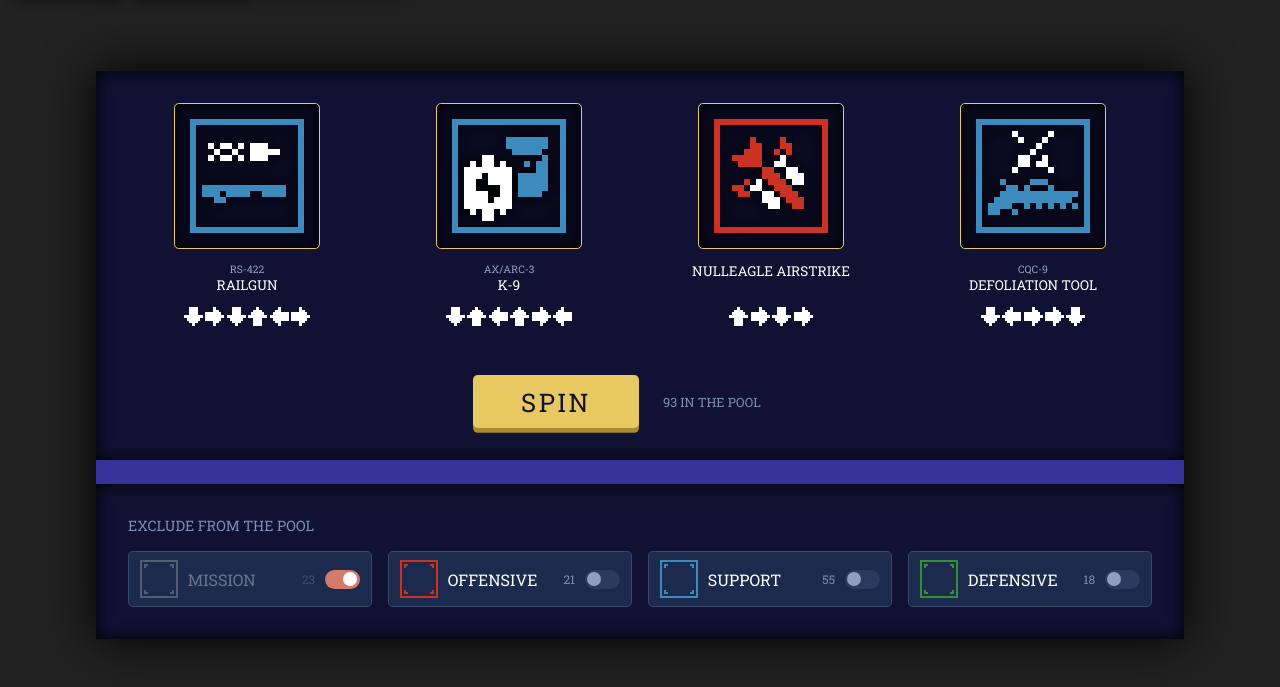
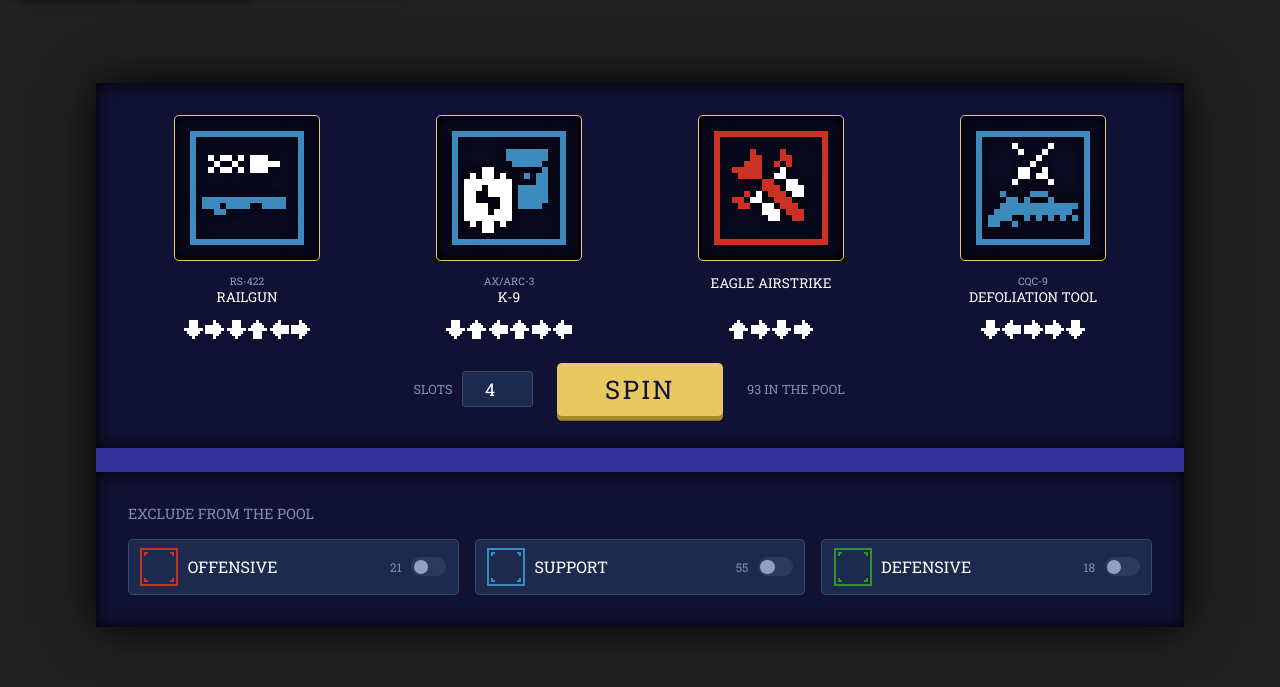
Before and after one commit to GonzoOO7/stratagemlegend, a website: page gamble.html in a window 1280 px wide. Both pictures are taken after a click on the button "SPIN". Shown: the part 69-756 px from the top of the page. Drawn offline with Linux system fonts and the light colour scheme.

Commit message:
gambling: no mission, 1-16 slots, intro on page load

```diff
--- a/gamble.html
+++ b/gamble.html
@@ -23,6 +23,10 @@
     <div id="machine">
         <div id="slots"></div>
         <div id="lever">
+            <label id="count-field">
+                slots
+                <input id="count" type="number" min="1" max="16" step="1" value="4">
+            </label>
             <button id="spin" type="button">spin</button>
             <span id="pool"></span>
         </div>
--- a/scripts/gamble.js
+++ b/scripts/gamble.js
@@ -1,29 +1,54 @@
-// Loadout gamble: four slots, one spin, one random stratagem per slot - never
-// the same one twice in a spin. Whole top-level categories can be taken out of
-// the pool; Mission is out by default. The choice is remembered.
+// LET'S GO GAMBLING: pick how many slots (1-16), spin, get one random stratagem
+// per slot - never the same one twice in a spin. Mission stratagems are never
+// dealt here; the other top-level categories can each be left out of the pool.
+// Slot count and exclusions are remembered.
 
-const SLOTS = 4;
+const MIN_SLOTS = 1;
+const MAX_SLOTS = 16;
+const ART = 19;             // stratagem art is 19px; icons scale by whole steps
+const REEL_MAX = 144;       // px, the full-size reel
+const REEL_GRID = 76;       // px, reel size in the 4x4 grid (57px icons, 3x)
+const LABEL_MIN = 128;      // px of column width needed to show name and code
+const NEVER = new Set(["Mission"]);   // categories this page never deals from
 const STORE = "stratagemlegend.gamble";
-const FIRST_STOP = 700;     // ms until the first reel stops
-const NEXT_STOP = 350;      // ms between the following ones
-const TICK = 70;            // ms per icon while a reel is rolling
+const TICK = 40;            // ms per icon while a reel is rolling
+const FIRST_STOP = 1300;    // ms from the spin to the first reel stopping
+const NEXT_STOP = 100;      // ms between reels, however many there are
+const LOSE_DELAY = 120;     // ms from the last click to "aw dang it", as in the song
+
+// Gamble Core sounds, with the game's own sounds standing in if a clip is
+// missing. "start" greets you when the page opens; the rest belong to a spin.
+const GambleSfx = {
+    start: {src: "/assets/sfx/gamble/lets go gambling.ogg", fallback: null},
+    stop:  {src: "/assets/sfx/gamble/click.ogg", fallback: "click"},
+    lose:  {src: "/assets/sfx/gamble/aw dang it.ogg", fallback: "wrong"}
+};
 
 const slotsEl = document.getElementById("slots");
 const spinBtn = document.getElementById("spin");
+const countEl = document.getElementById("count");
 const optionsEl = document.getElementById("options");
 const poolEl = document.getElementById("pool");
 
-let excluded = new Set(["Mission"]);
+let slotCount = 4;
+let excluded = new Set();
 let categoriesOf = {};      // id -> Set of top-level category names
 let slots = [];
 let spinning = false;
 
 // --- preferences -------------------------------------------------------------
 
+function clampCount(n) {
+    return Math.min(Math.max(Math.round(Number(n)) || MIN_SLOTS, MIN_SLOTS), MAX_SLOTS);
+}
+
 function loadPrefs() {
     try {
         const saved = JSON.parse(localStorage.getItem(STORE));
-        if (saved && Array.isArray(saved.excluded)) excluded = new Set(saved.excluded);
+        if (saved && Array.isArray(saved.excluded)) {
+            excluded = new Set(saved.excluded.filter(c => !NEVER.has(c)));
+        }
+        if (saved && saved.slots) slotCount = clampCount(saved.slots);
     } catch {
         // unreadable or blocked storage: keep the defaults
     }
@@ -31,10 +56,49 @@ function loadPrefs() {
 
 function savePrefs() {
     try {
-        localStorage.setItem(STORE, JSON.stringify({excluded: [...excluded]}));
+        localStorage.setItem(STORE, JSON.stringify({excluded: [...excluded], slots: slotCount}));
     } catch {
         // storage blocked: the choice just won't survive a reload
     }
+}
+
+// --- sound -------------------------------------------------------------------
+
+const clips = {};
+
+function loadClips() {
+    for (const [name, {src}] of Object.entries(GambleSfx)) {
+        const audio = new Audio(src);
+        audio.preload = "auto";
+        clips[name] = audio;
+    }
+}
+
+function playGamble(name) {
+    const clip = clips[name];
+    const sound = clip.cloneNode();
+    sound.volume = sfxVolume;
+    sound.play().catch(() => {
+        // clip missing (or blocked): fall back to the game's sound, if any
+        if (GambleSfx[name].fallback) playSfx(GambleSfx[name].fallback).catch(() => {});
+    });
+}
+
+// "Let's go gambling!" as the page opens. Browsers may refuse sound before the
+// first interaction with a page - then it plays on the first click or key.
+function playIntro() {
+    const sound = clips.start.cloneNode();
+    sound.volume = sfxVolume;
+    sound.play().catch(err => {
+        if (err.name !== "NotAllowedError") return;     // missing clip: stay quiet
+        const once = () => {
+            removeEventListener("pointerdown", once, true);
+            removeEventListener("keydown", once, true);
+            playGamble("start");
+        };
+        addEventListener("pointerdown", once, true);
+        addEventListener("keydown", once, true);
+    });
 }
 
 // --- pool --------------------------------------------------------------------
@@ -53,12 +117,12 @@ function indexCategories() {
 }
 
 // A stratagem filed under several categories is out as soon as any of them is
-// excluded: Eagle Rearm also lives under Mission > Ship, so it goes with Mission.
+// out: Eagle Rearm also lives under Mission > Ship, so it is never dealt.
 function pool() {
     return Data.stratagems.filter(s => {
         const categories = categoriesOf[s.id];
         if (s.disabled || !categories) return false;
-        return ![...categories].some(c => excluded.has(c));
+        return ![...categories].some(c => NEVER.has(c) || excluded.has(c));
     });
 }
 
@@ -66,14 +130,42 @@ function updatePool() {
     const n = pool().length;
     poolEl.textContent = n ? `${n} in the pool` : "pool is empty";
     spinBtn.disabled = spinning || n === 0;
+    countEl.disabled = spinning;
 }
 
 // --- slots -------------------------------------------------------------------
 
 const EMPTY_ICON = () => Paths.ui + "back.png";
 
+// All reels share one row - except a full house of 16, which goes 4x4.
+function columns() {
+    return slotCount === MAX_SLOTS ? 4 : slotCount;
+}
+
+// Reels shrink to fit their column; the icon inside scales by whole steps of
+// the 19px art so it stays crisp. Columns too narrow for name and arrow code
+// show the icon alone - the name is in its tooltip.
+function sizeReels() {
+    const cols = columns();
+    const gap = cols > 6 ? 8 : 24;
+    const colWidth = (slotsEl.clientWidth - gap * (cols - 1)) / cols;
+    const reel = Math.floor(Math.min(colWidth, slotCount === MAX_SLOTS ? REEL_GRID : REEL_MAX));
+    const icon = Math.max(1, Math.floor(reel * 0.8 / ART)) * ART;
+
+    slotsEl.style.gridTemplateColumns = `repeat(${cols}, 1fr)`;
+    slotsEl.style.columnGap = gap + "px";
+    slotsEl.style.rowGap = slotCount === MAX_SLOTS ? "1rem" : "";
+    slotsEl.style.setProperty("--reel", reel + "px");
+    slotsEl.style.setProperty("--icon", icon + "px");
+    slotsEl.classList.toggle("bare", colWidth < LABEL_MIN);
+}
+
 function buildSlots() {
-    for (let i = 0; i < SLOTS; i++) {
+    slotsEl.replaceChildren();
+    slots = [];
+    sizeReels();
+
+    for (let i = 0; i < slotCount; i++) {
         const icon = el("img", "icon", {src: EMPTY_ICON(), alt: ""});
         const name = el("div", "name");
         const code = el("div", "code");
@@ -86,20 +178,26 @@ function buildSlots() {
 function show(slot, stratagem) {
     if (!stratagem) {
         slot.icon.src = EMPTY_ICON();
+        slot.box.title = "Nothing left in the pool";
         slot.name.replaceChildren(el("span", "prefix", {textContent: "nothing left"}));
         slot.code.replaceChildren();
         return;
     }
     slot.icon.src = stratagemIcon(stratagem.id) || EMPTY_ICON();
+    slot.box.title = (stratagem.prefix ? stratagem.prefix + " " : "") + stratagem.name;
+    // replaceChildren would print a null as the text "null", so no placeholders.
+    const name = el("span", "", {textContent: stratagem.name});
     slot.name.replaceChildren(
-        stratagem.prefix ? el("span", "prefix", {textContent: stratagem.prefix}) : null,
-        el("span", "", {textContent: stratagem.name})
+        ...(stratagem.prefix ? [el("span", "prefix", {textContent: stratagem.prefix})] : []),
+        name
     );
     slot.code.replaceChildren(
         ...[...stratagem.code].map(k => el("img", "", {src: Sprites.arrows[k], alt: k}))
     );
 }
 
+// The reels roll, then stop one by one, left to right, a click each, and the
+// last one lands on "aw dang it".
 async function spin() {
     if (spinning) return;
     const candidates = pool();
@@ -107,11 +205,12 @@ async function spin() {
 
     spinning = true;
     updatePool();
-    const result = shuffle([...candidates]).slice(0, SLOTS);
+    const result = shuffle([...candidates]).slice(0, slotCount);
 
     for (const slot of slots) {
         slot.box.classList.remove("landed");
         slot.box.classList.add("rolling");
+        slot.box.title = "";
         slot.name.replaceChildren();
         slot.code.replaceChildren();
     }
@@ -122,18 +221,17 @@ async function spin() {
         }
     }, TICK);
 
-    // Reels stop one by one, left to right, each with a click; the last one
-    // lands with the completion sound on top.
-    for (let i = 0; i < SLOTS; i++) {
+    for (let i = 0; i < slots.length; i++) {
         await sleep(i === 0 ? FIRST_STOP : NEXT_STOP);
         const slot = slots[i];
         slot.box.classList.remove("rolling");
         show(slot, result[i] || null);
         slot.box.classList.add("landed");
-        playSfx("click").catch(() => {});
+        playGamble("stop");
     }
     clearInterval(ticker);
-    setTimeout(() => playSfx("correct").catch(() => {}), 120);
+    await sleep(LOSE_DELAY);
+    playGamble("lose");
 
     spinning = false;
     updatePool();
@@ -141,11 +239,21 @@ async function spin() {
 
 spinBtn.addEventListener("click", spin);
 
+countEl.addEventListener("change", () => {
+    slotCount = clampCount(countEl.value);
+    countEl.value = slotCount;
+    savePrefs();
+    buildSlots();
+});
+
+addEventListener("resize", sizeReels);
+
 // --- options -----------------------------------------------------------------
 
 function buildOptions() {
     optionsEl.replaceChildren();
     for (const root of Data.roots) {
+        if (NEVER.has(root.name)) continue;
         const count = Data.stratagems.filter(s => categoriesOf[s.id]?.has(root.name)).length;
         const input = el("input", "", {type: "checkbox", checked: excluded.has(root.name)});
         input.addEventListener("change", () => {
@@ -175,6 +283,11 @@ function preloadIcons() {
 
 async function start() {
     loadPrefs();
+    loadClips();
+    playIntro();
+    countEl.min = MIN_SLOTS;
+    countEl.max = MAX_SLOTS;
+    countEl.value = slotCount;
     await loadData();
     categoriesOf = indexCategories();
     buildSlots();
--- a/styles/gamble.css
+++ b/styles/gamble.css
@@ -19,10 +19,12 @@
 
 /* --- slots ---------------------------------------------------------------- */
 
+/* Columns, column gap and the --reel / --icon sizes are set from JS to suit
+   the slot count: one row, or 4x4 for a full house of 16. */
 #slots {
     display: grid;
-    grid-template-columns: repeat(4, 1fr);
-    gap: 1.5rem;
+    justify-items: center;
+    row-gap: 1.5rem;
 }
 
 .slot {
@@ -30,12 +32,12 @@
     flex-direction: column;
     align-items: center;
     gap: .8rem;
-    min-height: 15.5rem;
+    min-width: 0;
 }
 
 .reel {
-    width: 9rem;
-    height: 9rem;
+    width: var(--reel, 9rem);
+    height: var(--reel, 9rem);
     display: grid;
     place-items: center;
     overflow: hidden;
@@ -46,8 +48,8 @@
 }
 
 .slot .icon {
-    width: 114px; /* 19px art, 6x */
-    height: 114px;
+    width: var(--icon, 114px); /* always a whole multiple of the 19px art */
+    height: var(--icon, 114px);
     filter: drop-shadow(0 0 .6rem #000);
 }
 
@@ -72,6 +74,7 @@
 
 .slot .name {
     min-height: 2.4em;
+    max-width: 100%;
     font-family: HD, sans-serif;
     font-size: .85rem;
     text-align: center;
@@ -95,6 +98,12 @@
 .slot .code img {
     width: 19px; /* 1x */
     height: 19px;
+}
+
+/* Columns too narrow for name and code: icons only, the name is the tooltip. */
+#slots.bare .name,
+#slots.bare .code {
+    display: none;
 }
 
 /* --- spin ----------------------------------------------------------------- */
@@ -137,6 +146,39 @@
     transform: none;
 }
 
+#count-field {
+    display: flex;
+    align-items: center;
+    gap: .6rem;
+    min-width: 9rem;
+    justify-content: flex-end;
+    font-family: HD, sans-serif;
+    font-size: .8rem;
+    text-transform: uppercase;
+    color: #7d8fb5;
+}
+
+#count {
+    width: 3.5rem;
+    padding: .35rem .4rem;
+    font-family: HD, sans-serif;
+    font-size: 1.1rem;
+    text-align: center;
+    color: #fff;
+    background: #1b2a4d;
+    border: 1px solid #3a4a6b;
+    border-radius: .2rem;
+}
+
+#count:focus {
+    outline: none;
+    border-color: #e8c860;
+}
+
+#count:disabled {
+    opacity: .45;
+}
+
 #pool {
     min-width: 9rem;
     font-family: HD, sans-serif;
@@ -158,7 +200,7 @@
 
 #options {
     display: grid;
-    grid-template-columns: repeat(4, 1fr);
+    grid-template-columns: repeat(auto-fit, minmax(14rem, 1fr));
     gap: 1rem;
 }
 
```
